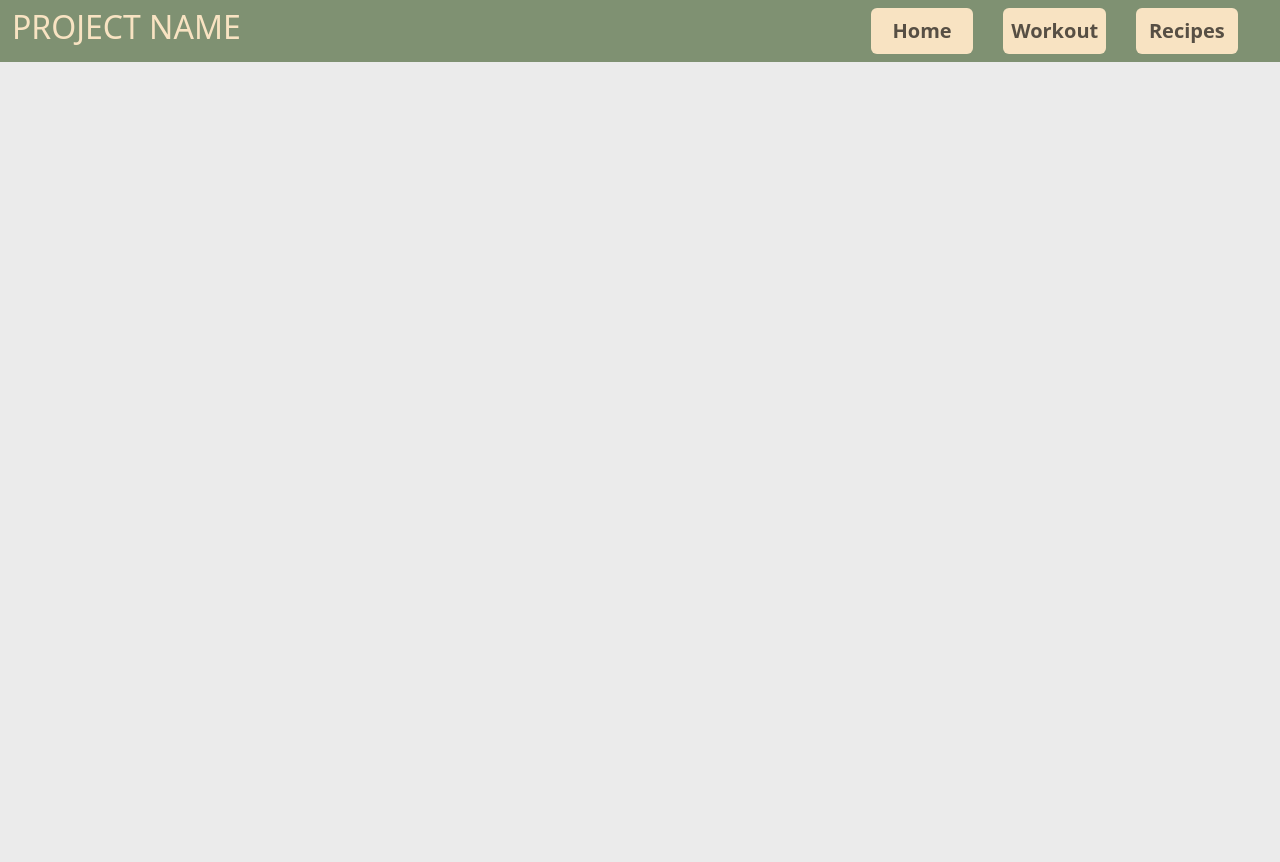
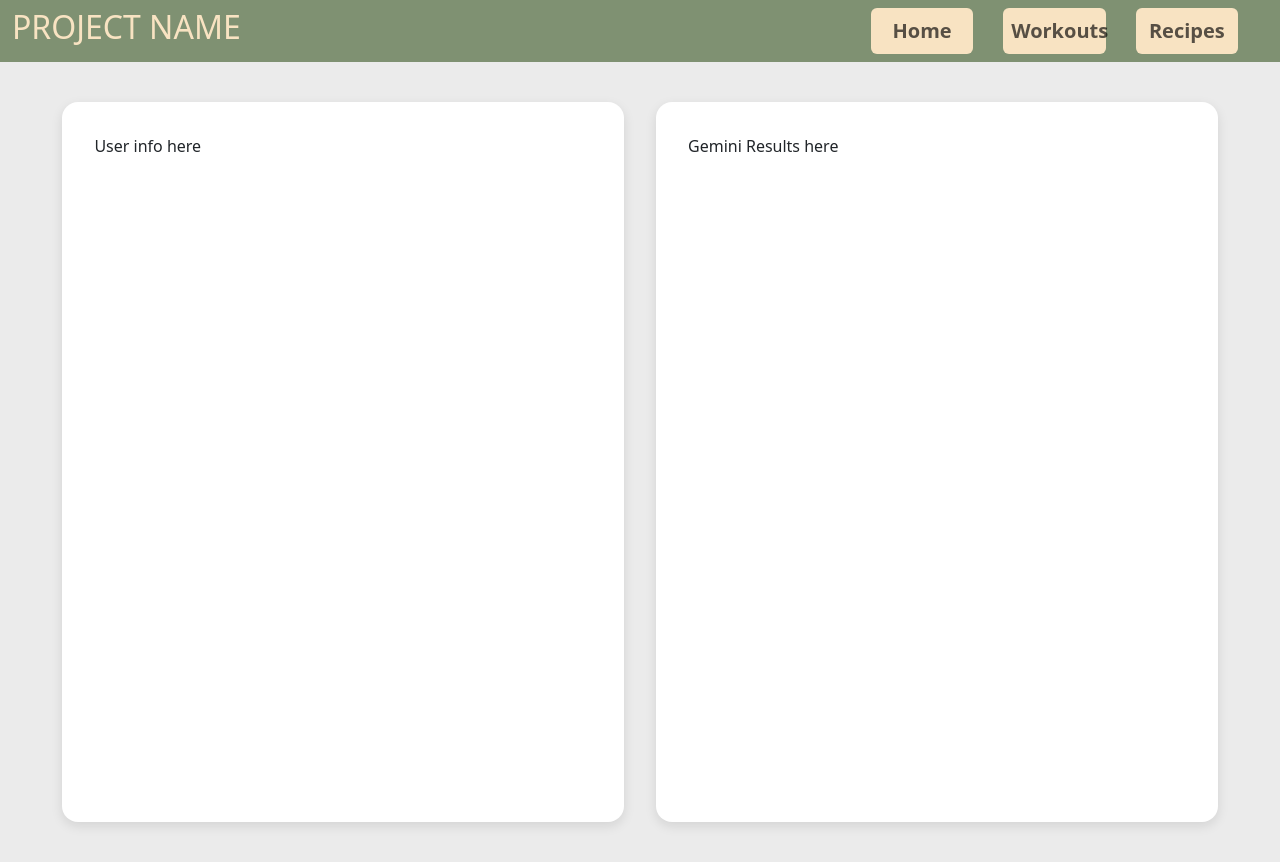
Before and after one commit to abdulahmed6/fitnessProject, a Flask app: page /workouts in a window 1280 px wide. Before the commit the page ends 62 px from the top, so only its background shows below. Run offline with Flask 3, Linux system fonts and the light colour scheme.

Commit message:
Created skelaton layout for all pages

```diff
--- a/static/main.css
+++ b/static/main.css
@@ -4,6 +4,10 @@ body{
 
 h1{
     text-align:left;
+}
+
+p{
+    text-align: left;
 }
 
 .nav-link{
@@ -36,7 +40,34 @@ h1{
   border-radius: 16px;
   box-shadow: 0 4px 12px rgba(0, 0, 0, 0.1);
   padding: 2rem;
-  width: 90%;
+  width: 95%;
   height: 90vh;
   text-align: center;
 }
+
+.mixed-row{
+    display: flex;
+    gap: 2rem;
+    justify-content: space-between;
+    width: 95%;
+    align-items: center;
+}
+
+.side-image {
+  width: 50%;
+  border-radius: 8px;
+  box-shadow: 0 4px 12px rgba(0, 0, 0, 0.1);
+  flex-shrink: 0;
+}
+
+.text{
+    flex: 1;
+}
+
+.two-box-row {
+  display: flex;
+  gap: 2rem;
+  flex-wrap: nowrap;
+  width: 95%;
+  justify-content: center;
+}
--- a/templates/layout.html
+++ b/templates/layout.html
@@ -6,16 +6,19 @@
     <meta name="viewport" content="width=device-width, initial-scale=1">
 
     <link rel="stylesheet" type="text/css" href="{{ url_for('static', filename='main.css') }}">
+
+    <!--
     <link href="https://cdn.jsdelivr.net/npm/bootstrap@5.3.3/dist/css/bootstrap.min.css" rel="stylesheet" />
+    -->
 
 </head>
 
 <body>
     {% include "nav.html" %}
-    <div class="container">
-        {% block content %}{% endblock %}
-    </div>
+    {% block content %}{% endblock %}
+    <!--
     <script src="https://cdn.jsdelivr.net/npm/bootstrap@5.3.3/dist/js/bootstrap.bundle.min.js"></script>
+    -->
 
 </body>
 
--- a/templates/nav.html
+++ b/templates/nav.html
@@ -20,7 +20,7 @@
             <div class="collapse navbar-collapse" id="navbarNavAltMarkup">
                 <div class="navbar-nav ms-auto d-flex">
                     <a class="nav-link fs-5 rounded" href="/">Home</a>
-                    <a class="nav-link fs-5 rounded" href="/workouts">Workout</a>
+                    <a class="nav-link fs-5 rounded" href="/workouts">Workouts</a>
                     <a class="nav-link fs-5 rounded" href="/recipes">Recipes</a>
                 </div>
             </div>
--- a/templates/workouts.html
+++ b/templates/workouts.html
@@ -1,3 +1,21 @@
-{% extends "nav.html" %}
+{% extends "layout.html" %}
+
 {% block content %}
+
+<div class="page-wrapper">
+
+  <div class="two-box-row">
+
+    <div class="white-box">
+      <p>User info here</p>
+    </div>
+
+    <div class="white-box">
+      <p>Gemini Results here</p>
+    </div>
+
+  </div>
+
+</div>
+
 {% endblock content %}
```
Also changed, not shown: templates/home.html (+12 -2 lines), templates/recipes.html (+21 -0 lines), 1 other file.
